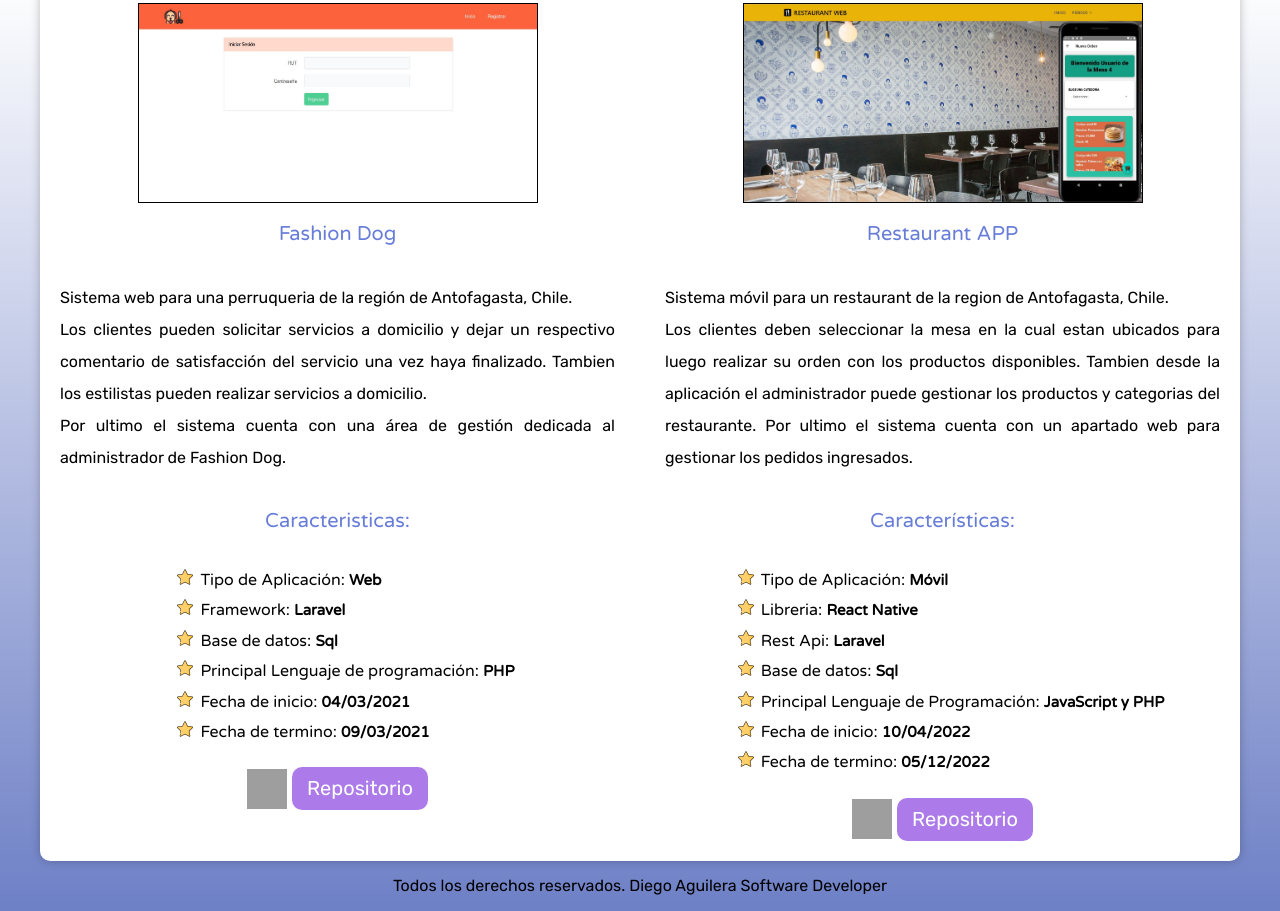
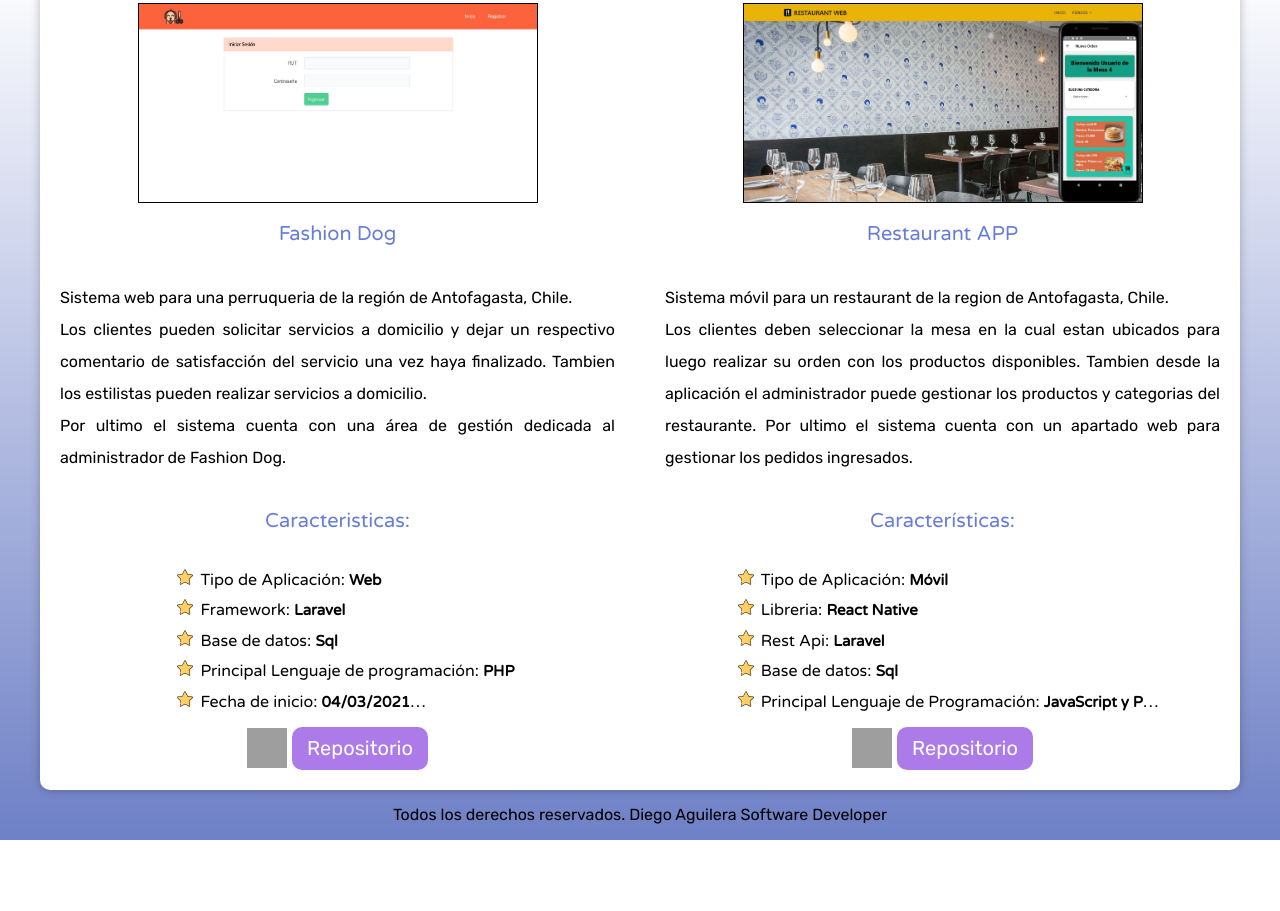
Before and after one commit to diegoAguilera11/mi-repositorio, a plain HTML site: page views/proyectos.html in a window 1280 px wide. Shown: the part 258-1169 px from the top of the page. After the commit the page ends 1098 px from the top, so only its background shows below. Drawn offline with Linux system fonts and the light colour scheme; grey boxes are pictures that could not be loaded; a web font is replaced by a local one.

Commit message:
arreglos-varios

```diff
--- a/css/styles.css
+++ b/css/styles.css
@@ -297,6 +297,20 @@ span {
         grid-template-columns: repeat(2, 1fr);
         column-gap: 50px;
     }
+
+    .desplegar-texto {
+        cursor: pointer;
+        display: -webkit-box;
+        -webkit-box-orient: vertical;
+        -webkit-line-clamp: 5;
+        line-clamp: 5;
+        overflow: hidden;
+    }
+
+    .desplegar-texto:active {
+        cursor: default;
+        display: block;
+    }
 }
 
 .proyecto {
@@ -318,6 +332,20 @@ span {
         width: 400px;
         border: solid 1px;
         /* padding: 0 20px */
+    }
+
+    .desplegar-texto {
+        cursor: pointer;
+        display: -webkit-box;
+        -webkit-box-orient: vertical;
+        -webkit-line-clamp: 5;
+        line-clamp: 5;
+        overflow: hidden;
+    }
+
+    .desplegar-texto:active {
+        cursor: default;
+        display: block;
     }
 }
 
--- a/views/proyectos.html
+++ b/views/proyectos.html
@@ -45,7 +45,7 @@
                         Por ultimo el sistema cuenta con una área de gestión dedicada al administrador de Fashion Dog.
                     </p>
                     <h3>Caracteristicas:</h3>
-                    <ul>
+                    <ul class="desplegar-texto">
                         <li>
                             Tipo de Aplicación:
                             <span>Web</span>
@@ -98,7 +98,7 @@
                             apartado web para gestionar los pedidos ingresados.
                         </p>
                         <h3>Características:</h3>
-                        <ul>
+                        <ul class="desplegar-texto">
                             <li>
                                 Tipo de Aplicación:
                                 <span>Móvil</span>
@@ -139,7 +139,7 @@
                             >
                             <a
                                 class="btn-proyecto"
-                                href="https://github.com/diegoAguilera11/Project_Fashion_Dog"
+                                href="https://github.com/diegoAguilera11/FrontEndRestaurantDSM"
                             >Repositorio</a>
                         </div>
                     </div>
```
